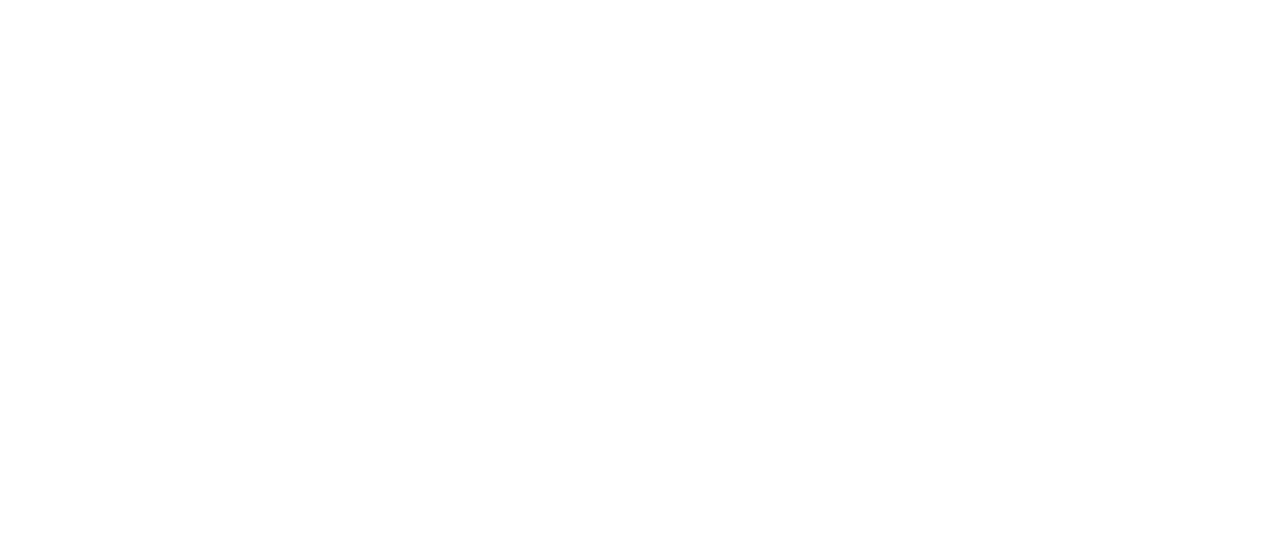
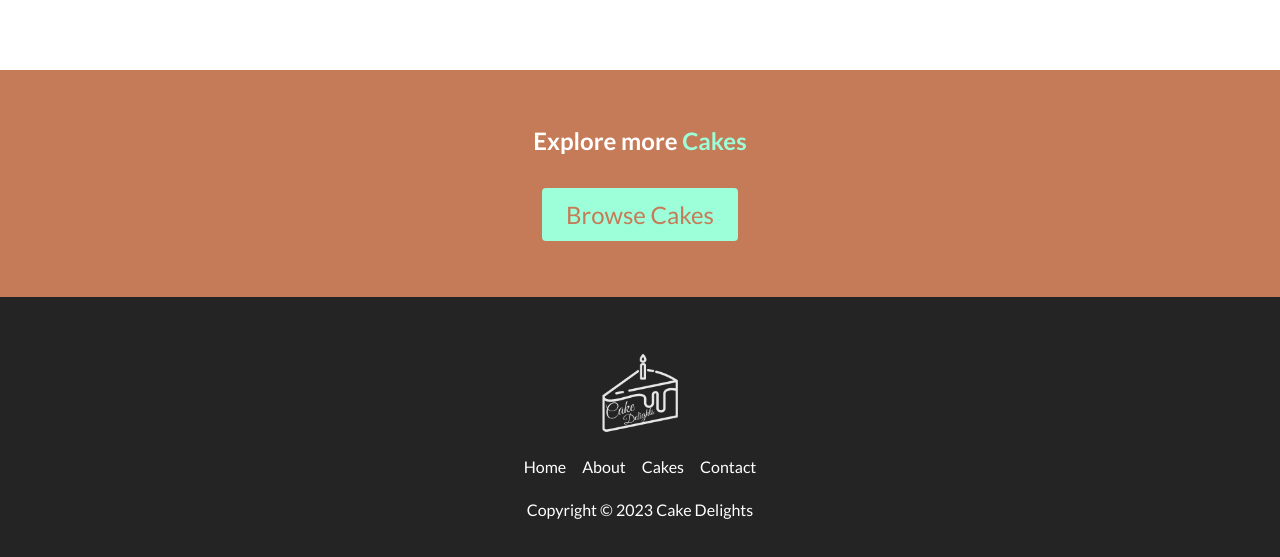
Before and after one commit to mpfuns/cake-delights, a React (Create React App) app: page / in a window 1280 px wide. Shown: the part 2889-3446 px from the top of the page. Before the commit the page ends 2959 px from the top, so only its background shows below. Built offline with nearby package versions, Linux system fonts and the light colour scheme.

Commit message:
done with Comp footer

```diff
--- a/src/App.css
+++ b/src/App.css
@@ -6,6 +6,9 @@
   padding: 0;
   margin: 0;
   box-sizing: border-box;
+}
+html{
+  scroll-behavior: smooth;
 }
 body{
   max-width: 100vw;
@@ -37,6 +40,9 @@ list-style-type: none;
 a{
   text-decoration: none;
 }
+a:hover{
+  text-decoration: underline;
+}
 img{
   width:100%;
 }
@@ -58,8 +64,16 @@ img{
   max-width:600px;
   margin:0 auto;
 }
+.row_column{
+  display:flex;
+  flex-direction: column;
+  align-items: center;
+}
 .container{
   padding: 56px 0;
+}
+.no-cursor{
+  cursor: not-allowed;
 }
 button{
   cursor: pointer;
@@ -70,6 +84,16 @@ button:active{
  .neon-blue{
   color: #9CFFD9;
  }
+ .btn{
+  background-color:#9CFFD9 ;
+  color:#C57B57;
+  padding: 12px  24px;
+  font-size: 24px;
+  border-radius:4px;
+  border: none;
+}
+
+
 
 /* NAV */
 nav{
@@ -140,14 +164,7 @@ display: flex;
 flex-direction: column;
 align-items: center;
 }
-.btn{
-  background-color:#9CFFD9 ;
-  color:#C57B57;
-  padding: 12px  24px;
-  font-size: 24px;
-  border-radius:4px;
-  border: none;
-}
+
 .header__img--wrapper{
   padding:20px
 }
@@ -277,6 +294,8 @@ color: #fabf2a;
   padding-right: 6px;
   color:lightgray;
 }
+
+/*lastest */
 .latest {
   color: black;
 }
@@ -287,7 +306,32 @@ color: #fabf2a;
   flex-wrap: wrap;
 
 }
+/*EXPLore */
+#explore{
+  background-color: #C57B57;
+}
+/*footer*/
+footer{
+  background-color: #242424;
+}
+.footer__logo{
+  display: flex ;
+}
+.footer__logo--img{
+width: 80px;
+filter: grayscale(1);
+}
+.footer__link, .footer__copyright{
+color: #fff
+}
+.footer__list{
+  margin: 24px 0;
+}
+.footer__link{
+  padding:   0 8px;
 
+
+}
 
 
 /*Small phones, tablets, large smartphone */
--- a/src/App.js
+++ b/src/App.js
@@ -5,6 +5,7 @@ import Header from './Components/Header';
 import Highlights from './Components/Highlights';
 import Features from './Components/Features';
 import Latest from './Components/Latest';
+import Footer from './Components/Footer';
 //images
 import logo from './Components/img/Cake Delights (1).png'
 import headerPic from './Components/img/undraw_birthday_cake_re_bsw5.svg'
@@ -38,7 +39,18 @@ function App() {
     </div>
     <Features data={dataSeller} />
     <Latest data={dataLast}/>
+    <section id="explore">
+    <div className="container">
+    <div className="big-row row_column">
+<h2>Explore more <span className="neon-blue">Cakes</span></h2>
+<a href='#features'>
+<button className='btn '> Browse Cakes</button>
+</a>
+</div>
+</div>
+    </section>
     </main>
+    <Footer logo={logo}/>
     </div>
   );
 }
--- /dev/null
+++ b/src/Components/Footer.js
@@ -0,0 +1,22 @@
+export default function Footer (props){
+    return (
+        <footer>
+<div className="container">
+    <div className="big-row row_column">
+    <a href="#" className="footer__logo"><img  className="footer__logo--img" src={props.logo}/></a>
+    <div className="footer__list">
+            <a href="" className="footer__link no-cursor">Home</a>
+            <a href="" className="footer__link no-cursor">About</a>
+            <a href="" className="footer__link no-cursor">Cakes</a>
+            <a href="" className="footer__link no-cursor">Contact</a>
+
+    </div>
+    <div className="footer__copyright"> Copyright &copy; 2023 Cake Delights</div>
+    </div>
+    </div>
+
+
+        </footer>
+    )
+
+    }
```
